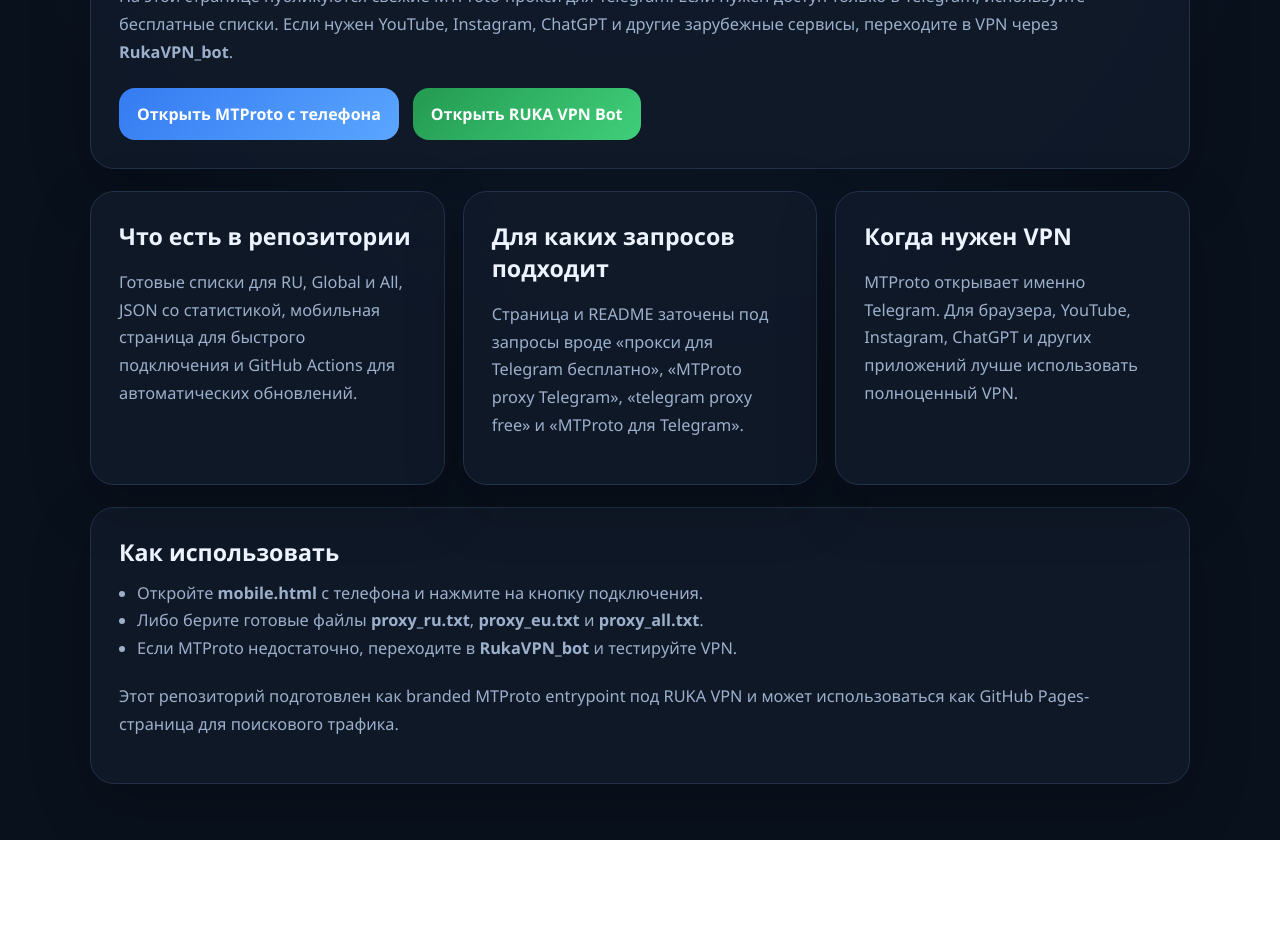
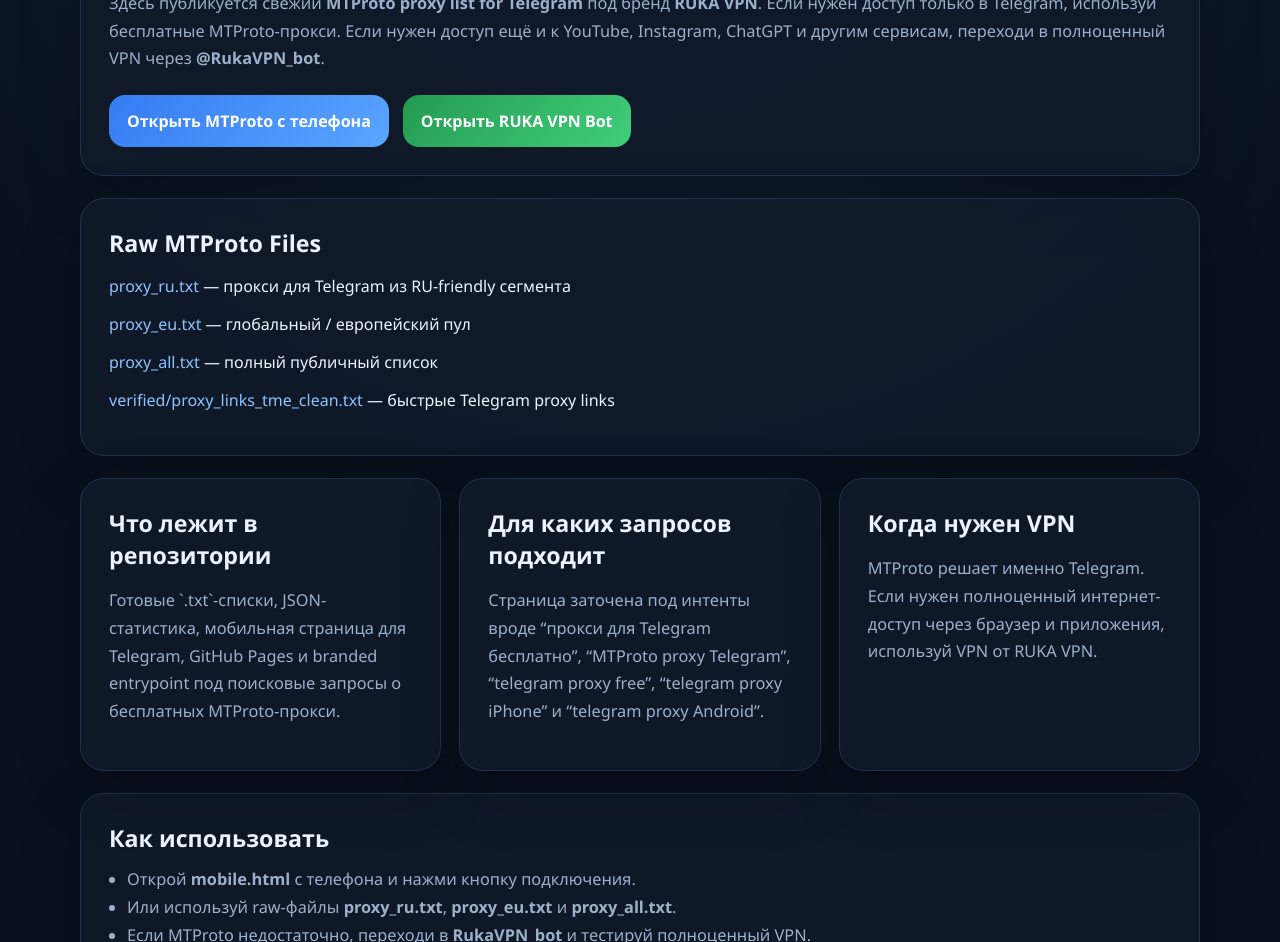
Before and after one commit to blagobiz/ruka-mtproto-collector, a plain HTML site: page index.html in a window 1280 px wide. Shown: the part 249-1191 px from the top of the page. Before the commit the page ends 1089 px from the top, so only its background shows below. Drawn offline with Linux system fonts and the light colour scheme.

Commit message:
Strengthen GitHub SEO and marketing packaging

```diff
--- a/index.html
+++ b/index.html
@@ -3,12 +3,16 @@
 <head>
   <meta charset="UTF-8">
   <meta name="viewport" content="width=device-width, initial-scale=1.0">
-  <title>Прокси для Telegram бесплатно | RUKA VPN MTProto</title>
-  <meta name="description" content="Прокси для Telegram бесплатно от RUKA VPN: свежие MTProto-прокси, быстрый доступ в Telegram на iPhone, Android и ПК, а также переход в VPN для YouTube, Instagram и ChatGPT.">
-  <meta name="keywords" content="прокси для telegram бесплатно, mtproto прокси telegram, telegram proxy free, mtproto telegram, бесплатные прокси telegram, ruka vpn">
-  <meta property="og:title" content="Прокси для Telegram бесплатно | RUKA VPN MTProto">
-  <meta property="og:description" content="Свежие MTProto-прокси для Telegram, мобильная страница для быстрого подключения и переход в RUKA VPN для других сервисов.">
+  <title>Прокси для Telegram бесплатно | MTProto Proxy List by RUKA VPN</title>
+  <meta name="description" content="Бесплатные прокси для Telegram от RUKA VPN: свежий MTProto proxy list для iPhone, Android и ПК, raw TXT-файлы, мобильная страница и переход в VPN для YouTube, Instagram и ChatGPT.">
+  <meta name="keywords" content="прокси для telegram бесплатно, mtproto proxy telegram, telegram proxy free, telegram proxy iphone, telegram proxy android, free telegram proxy list, ruka vpn mtproto">
+  <meta name="robots" content="index,follow">
+  <meta property="og:title" content="Прокси для Telegram бесплатно | MTProto Proxy List by RUKA VPN">
+  <meta property="og:description" content="Свежие бесплатные MTProto-прокси для Telegram, raw TXT-списки, мобильная страница и переход в RUKA VPN.">
   <meta property="og:type" content="website">
+  <meta property="og:url" content="https://blagobiz.github.io/ruka-mtproto-collector/">
+  <meta name="twitter:card" content="summary_large_image">
+  <link rel="canonical" href="https://blagobiz.github.io/ruka-mtproto-collector/">
   <style>
     :root {
       --bg: #09111d;
@@ -27,11 +31,11 @@
       color: var(--text);
     }
     .wrap {
-      width: min(1100px, calc(100% - 32px));
+      width: min(1120px, calc(100% - 32px));
       margin: 0 auto;
       padding: 32px 0 56px;
     }
-    .hero, .card, .faq {
+    .hero, .card, .faq, .links {
       background: rgba(16, 26, 41, 0.92);
       border: 1px solid var(--line);
       border-radius: 24px;
@@ -40,7 +44,7 @@
     }
     .hero h1 {
       margin: 0 0 12px;
-      font-size: clamp(2rem, 5vw, 3.8rem);
+      font-size: clamp(2rem, 5vw, 4rem);
       line-height: 1.02;
     }
     .eyebrow {
@@ -80,6 +84,14 @@
       gap: 18px;
       margin-top: 22px;
     }
+    .links {
+      margin-top: 22px;
+    }
+    .link-list a {
+      color: #8ec2ff;
+      text-decoration: none;
+      word-break: break-all;
+    }
     h2 { margin: 0 0 10px; font-size: 1.45rem; }
     ul { padding-left: 18px; margin: 12px 0 0; }
     .footer-note {
@@ -92,12 +104,12 @@
 <body>
   <main class="wrap">
     <section class="hero">
-      <p class="eyebrow">RUKA VPN</p>
-      <h1>Прокси для Telegram бесплатно через MTProto</h1>
+      <p class="eyebrow">RUKA VPN / Telegram MTProto</p>
+      <h1>Бесплатные прокси для Telegram через MTProto</h1>
       <p class="lead">
-        На этой странице публикуются свежие MTProto-прокси для Telegram. Если нужен доступ только в Telegram,
-        используйте бесплатные списки. Если нужен YouTube, Instagram, ChatGPT и другие зарубежные сервисы,
-        переходите в VPN через <strong>RukaVPN_bot</strong>.
+        Здесь публикуется свежий <strong>MTProto proxy list for Telegram</strong> под бренд <strong>RUKA VPN</strong>.
+        Если нужен доступ только в Telegram, используй бесплатные MTProto-прокси. Если нужен доступ ещё и к
+        YouTube, Instagram, ChatGPT и другим сервисам, переходи в полноценный VPN через <strong>@RukaVPN_bot</strong>.
       </p>
       <div class="cta-row">
         <a class="btn btn--blue" href="./mobile.html">Открыть MTProto с телефона</a>
@@ -105,29 +117,39 @@
       </div>
     </section>
 
+    <section class="links">
+      <h2>Raw MTProto Files</h2>
+      <div class="link-list">
+        <p><a href="./proxy_ru.txt">proxy_ru.txt</a> — прокси для Telegram из RU-friendly сегмента</p>
+        <p><a href="./proxy_eu.txt">proxy_eu.txt</a> — глобальный / европейский пул</p>
+        <p><a href="./proxy_all.txt">proxy_all.txt</a> — полный публичный список</p>
+        <p><a href="./verified/proxy_links_tme_clean.txt">verified/proxy_links_tme_clean.txt</a> — быстрые Telegram proxy links</p>
+      </div>
+    </section>
+
     <section class="grid">
       <article class="card">
-        <h2>Что есть в репозитории</h2>
-        <p>Готовые списки для RU, Global и All, JSON со статистикой, мобильная страница для быстрого подключения и GitHub Actions для автоматических обновлений.</p>
+        <h2>Что лежит в репозитории</h2>
+        <p>Готовые `.txt`-списки, JSON-статистика, мобильная страница для Telegram, GitHub Pages и branded entrypoint под поисковые запросы о бесплатных MTProto-прокси.</p>
       </article>
       <article class="card">
         <h2>Для каких запросов подходит</h2>
-        <p>Страница и README заточены под запросы вроде «прокси для Telegram бесплатно», «MTProto proxy Telegram», «telegram proxy free» и «MTProto для Telegram».</p>
+        <p>Страница заточена под интенты вроде “прокси для Telegram бесплатно”, “MTProto proxy Telegram”, “telegram proxy free”, “telegram proxy iPhone” и “telegram proxy Android”.</p>
       </article>
       <article class="card">
         <h2>Когда нужен VPN</h2>
-        <p>MTProto открывает именно Telegram. Для браузера, YouTube, Instagram, ChatGPT и других приложений лучше использовать полноценный VPN.</p>
+        <p>MTProto решает именно Telegram. Если нужен полноценный интернет-доступ через браузер и приложения, используй VPN от RUKA VPN.</p>
       </article>
     </section>
 
     <section class="faq" style="margin-top: 22px;">
       <h2>Как использовать</h2>
       <ul>
-        <li>Откройте <strong>mobile.html</strong> с телефона и нажмите на кнопку подключения.</li>
-        <li>Либо берите готовые файлы <strong>proxy_ru.txt</strong>, <strong>proxy_eu.txt</strong> и <strong>proxy_all.txt</strong>.</li>
-        <li>Если MTProto недостаточно, переходите в <strong>RukaVPN_bot</strong> и тестируйте VPN.</li>
+        <li>Открой <strong>mobile.html</strong> с телефона и нажми кнопку подключения.</li>
+        <li>Или используй raw-файлы <strong>proxy_ru.txt</strong>, <strong>proxy_eu.txt</strong> и <strong>proxy_all.txt</strong>.</li>
+        <li>Если MTProto недостаточно, переходи в <strong>RukaVPN_bot</strong> и тестируй полноценный VPN.</li>
       </ul>
-      <p class="footer-note">Этот репозиторий подготовлен как branded MTProto entrypoint под RUKA VPN и может использоваться как GitHub Pages-страница для поискового трафика.</p>
+      <p class="footer-note">Этот репозиторий подготовлен как branded GitHub entrypoint под RUKA VPN и может использоваться как поисковая витрина для Telegram MTProto-трафика.</p>
     </section>
   </main>
 </body>
```
Also changed, not shown: mobile.html (+9 -7 lines), sitemap.xml (added, +9 -0 lines), robots.txt (added), 1 other file.
